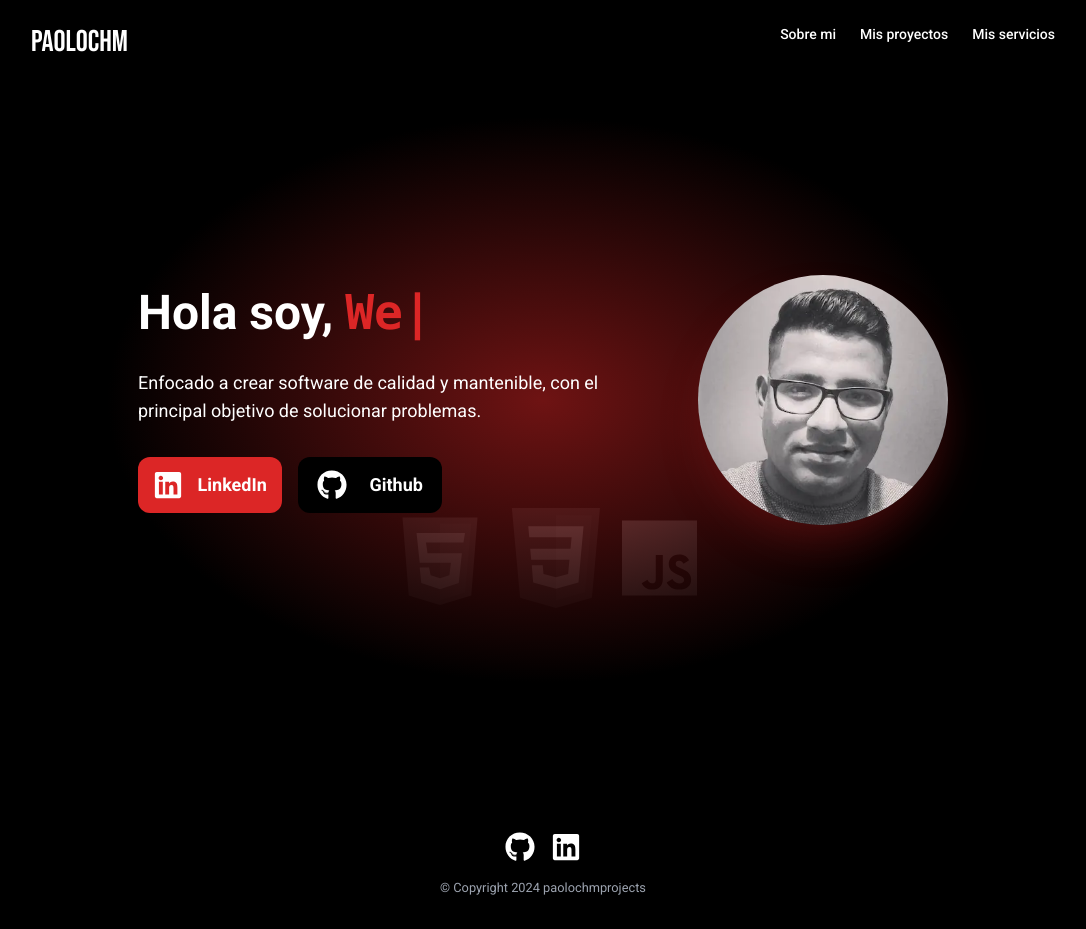
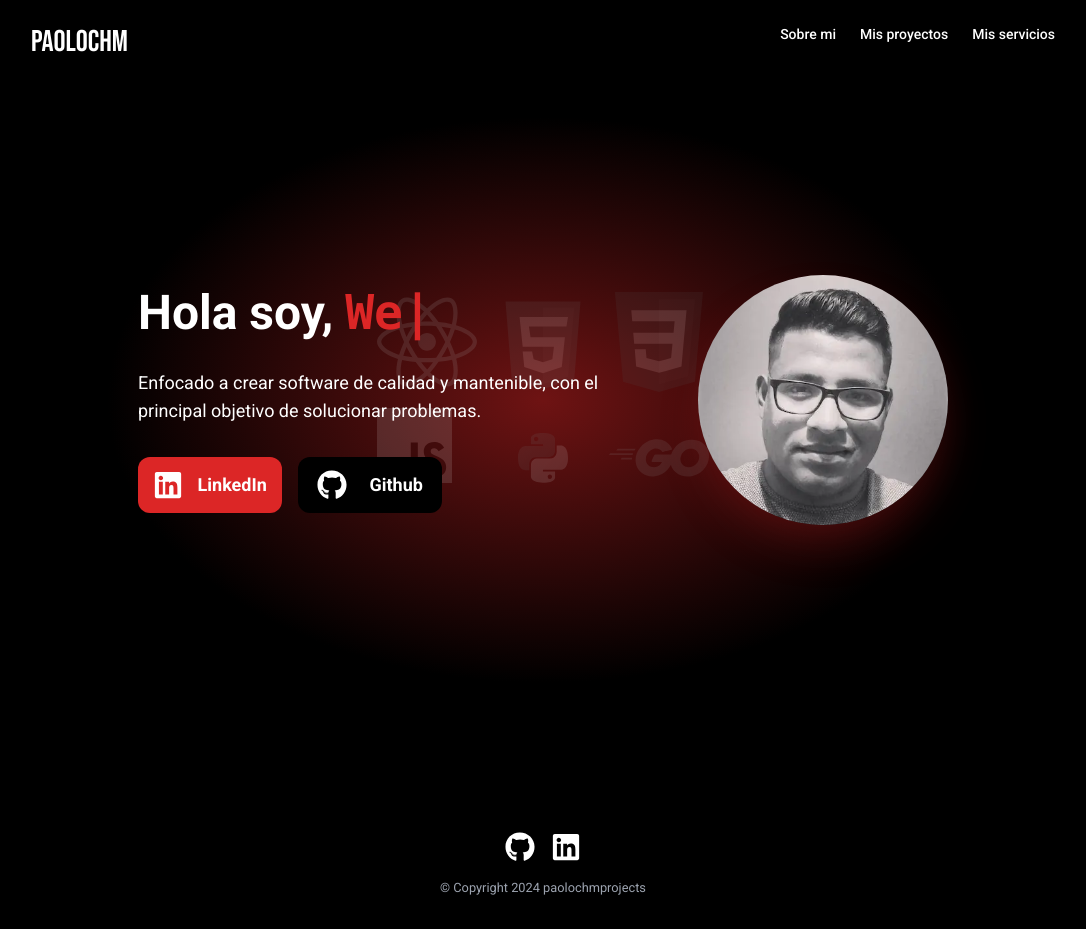
Before and after one commit to paolochmprojects/portafolio, a Next.js app: page / in a window 1280 px wide. Shown: the whole page, without its empty margins (97-1183 px from the left). Built offline with nearby package versions, Linux system fonts and the light colour scheme.

Commit message:
[UPD] section 1

```diff
--- a/src/app/(public)/page.tsx
+++ b/src/app/(public)/page.tsx
@@ -12,24 +12,39 @@ export default function Home() {
     <main className="relative flex-grow max-w-screen-xl mx-auto w-full px-6">
       <FadeIn>
         <section className="md:min-h-screen gap-20 md:gap-15 flex flex-wrap justify-center items-center pt-20 lg:pt-0 bg-gradient-radial from-red-600/50 via-black to-transparent">
-          <div className="absolute -z-10 flex gap-4 bottom-48">
+          <div className="absolute z-0 gap-4 grid grid-cols-2 md:grid-cols-3 left-1/2 top-1/2 -translate-x-1/2 -translate-y-1/2">
+            <Image
+              src="/icons/react.svg"
+              width={100} height={100} alt="react logo"
+              className="grayscale opacity-15"
+            />
             <Image
               src="/icons/html.svg"
               width={100} height={100} alt="css logo"
-              className="grayscale opacity-50"
+              className="grayscale opacity-15"
             />
             <Image
               src="/icons/css.svg"
               width={100} height={100} alt="css logo"
-              className="grayscale opacity-50"
+              className="grayscale opacity-15"
             />
             <Image
               src="/icons/javascript.svg"
               width={75} height={75} alt="js logo"
-              className="grayscale opacity-50"
+              className="grayscale opacity-15"
             />
+            <Image
+              src="/icons/python.svg"
+              width={100} height={100} alt="python logo"
+              className="grayscale opacity-15"
+            />
+            <Image
+            src="/icons/go.svg"
+            width={100} height={100} alt="go logo"
+            className="grayscale opacity-15"
+          />
           </div>
-          <div className="w-[30rem] flex flex-col gap-8 justify-center">
+          <div className="z-10 w-[30rem] flex flex-col gap-8 justify-center">
             <h1 className="text-3xl lg:text-5xl font-bold">Hola soy, <HomeTyping /></h1>
             <p className="text-lg">
               Enfocado a crear software de calidad y mantenible, con el principal objetivo de solucionar problemas.
@@ -49,7 +64,7 @@ export default function Home() {
               </Link>
             </div>
           </div>
-          <div className="flex items-start md:items-center min-w-56">
+          <div className="z-10 flex items-start md:items-center min-w-56">
             <AvatarAnimation>
               <Image className="rounded-full shadow-2xl shadow-red-600/30"
                 src="/101404226.webp"
```
